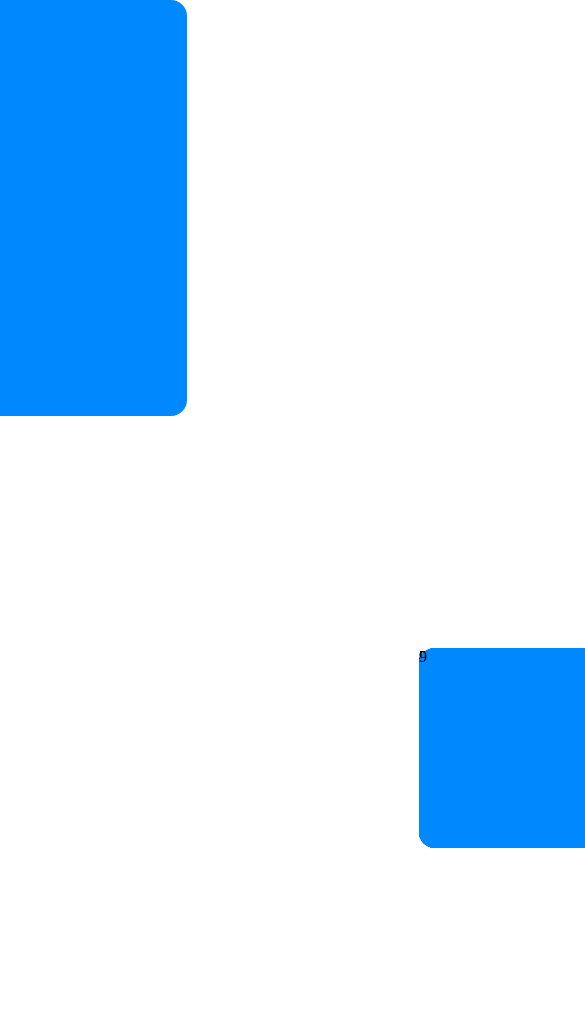
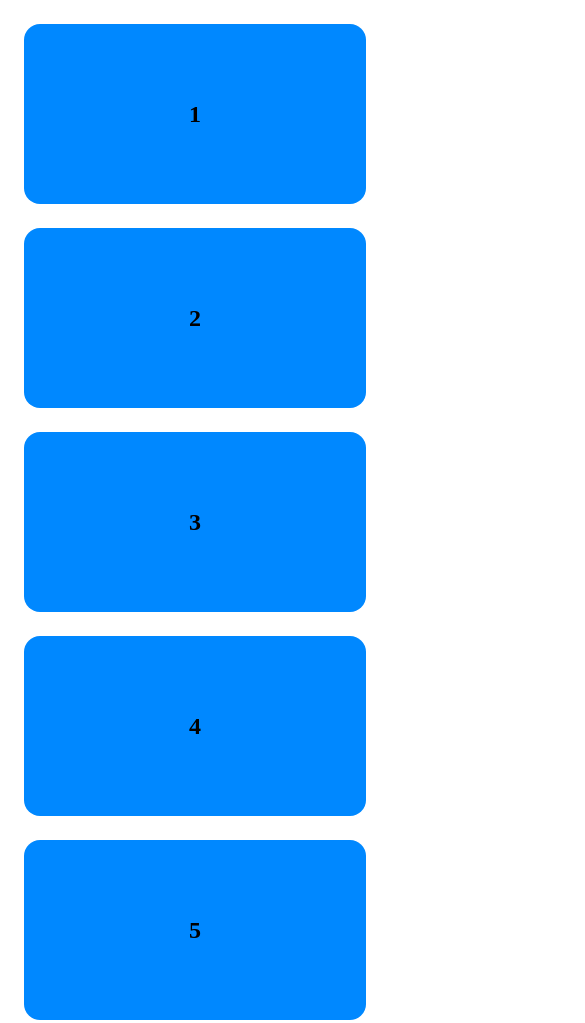
Before and after one commit to AechyAechisAeching/Grid, a plain HTML site: page index.html in a window 390 px wide. Shown: the top 1023 px of the page, 585 px wide, since content can reach past the window. Before the commit the page ends 848 px from the top, so only its background shows below. Drawn offline with Linux system fonts and the light colour scheme.

Commit message:
Fully working Grid
This grid is responsive for ant device any width and height, fix the box numbers only but it's not that important.. it works!

```diff
--- a/style.css
+++ b/style.css
@@ -2,48 +2,96 @@
   margin: 0;
   padding: 0;
   box-sizing: border-box;
-  /* border: 2px solid red; */
 }
 
-
-  body {
+body {
   display: flex;
   align-items: center;
   justify-content: center;
+  font-size: x-large;
+  font-weight: bolder;
   min-height: 100vh;
-  /* background: linear-gradient(to top right, #fbb379, #2d83d8); */
-}
-
-.box {
-  background-color: rgb(0, 136, 255);
-  border-radius: 1rem;
+  background: linear-gradient(to top right, #ffffff, #ffffff);
+  overflow-y: auto;
 }
 
 .grid-container {
   display: grid;
-  grid-auto-columns: 200px;
-  grid-auto-rows: 200px;
+  grid-template-columns: repeat(3, 1fr);
+  grid-template-rows: repeat(5, 300px);
   gap: 1em;
+  width: 100vw;
+  height: 100vh;
+  padding: 1em;
+}
+
+.box {
+  display: flex;
+  justify-content: center;
+  align-items: center;
+  background-color: rgb(0, 136, 255);
+  border-radius: 1rem;
+  height: 100%;
+  transition: 0.3s ease;
+}
+
+.box:hover {
+  background-color: rgb(2, 110, 204);
+  transform: scale(1.01);
+}
+
+.grid-container {
   grid-template-areas:
-  "box-1 box-1"
-  "box-1 box-1";
+    "box-1 box-2 box-2"
+    "box-1 box-3 box-3"
+    "box-4 box-5 box-6"
+    "box-7 box-5 box-8"
+    "box-9 box-9 box-8";
+}
 
-}
-/*
 @media (max-width: 56em) {
-  .grid-container{
-  grid-template-areas:
-   "box-1 box-1 box-2"
-   "box-1 box-1 box-3"
-   "box-4 box-5 box-5";
+  .grid-container {
+    grid-template-areas:
+      "box-1 box-1"
+      "box-2 box-3"
+      "box-4 box-5"
+      "box-6 box-6"
+      "box-7 box-8"
+      "box-9 box-9";
+      grid-template-columns: repeat(2, 1fr);
+      grid-template-rows: repeat(6, 220px);
   }
 }
+
 @media(max-width: 42em){
   .grid-container{
     grid-template-areas:
-    "box-1 box-2"
-    "box-3 box-2"
+    "box-2 box-1"
+    "box-3 box-1"
     "box-3 box-4"
-    "box-5 box-4";
+    "box-5 box-4"
+    "box-6 box-7"
+    "box-8 box-7"
+    "box-9 box-9";
+    grid-template-columns: repeat(2, 1fr);
+      grid-template-rows: repeat(9, 180px);
   }
-} */
+}
+
+
+@media(max-width: 28em){
+  .grid-container{
+    grid-template-areas:
+    "box-1"
+    "box-2"
+    "box-3"
+    "box-4"
+    "box-5"
+    "box-6"
+    "box-7"
+    "box-8"
+    "box-9";
+    grid-template-columns: repeat(1, 1fr);
+      grid-template-rows: repeat(9, 180px);
+  }
+}
```
